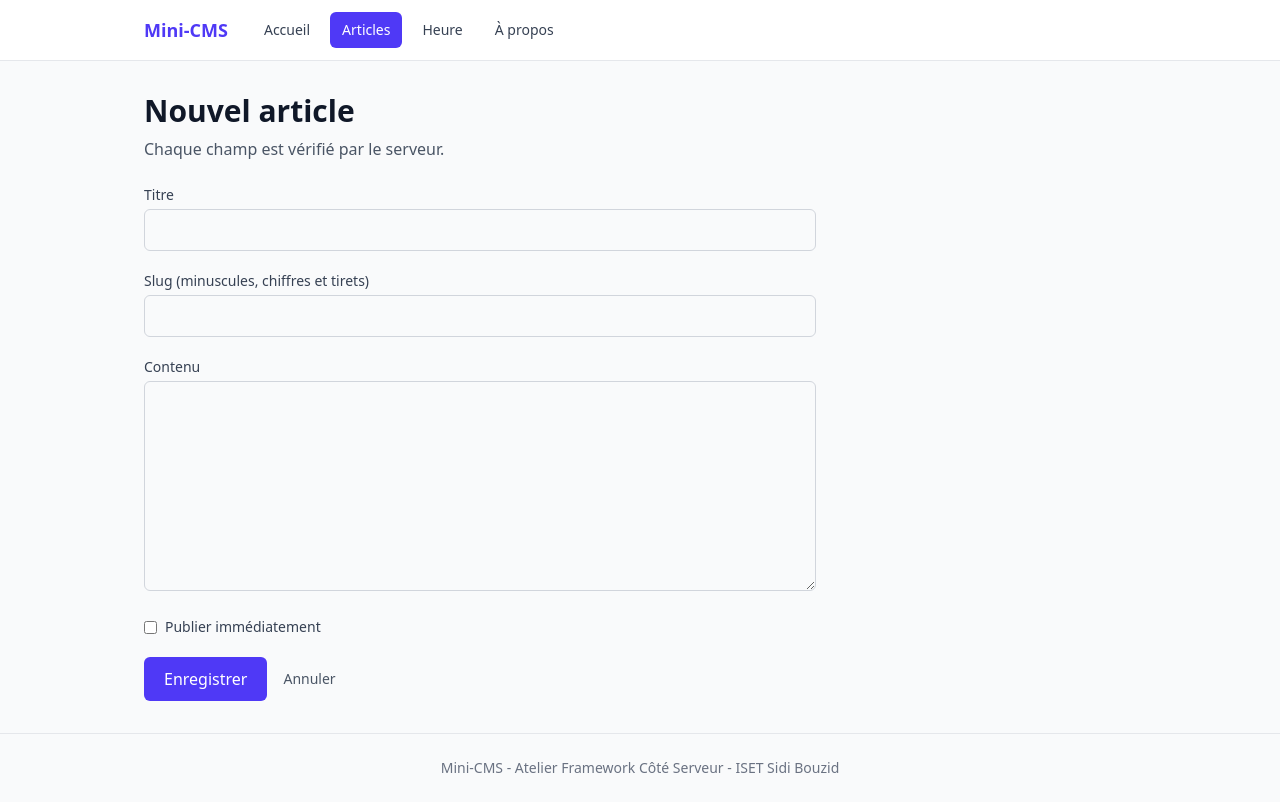
After one commit to maram595/exlaravel, a Laravel app: page /posts/create in a window 1280 px wide. The commit adds this page. Run offline with Laravel 12, Linux system fonts and the light colour scheme; style sheets or scripts are compiled from the project's sources.

Commit message:
Ajouter le formulaire de creation d'article

```diff
--- a/app/Http/Controllers/PostController.php
+++ b/app/Http/Controllers/PostController.php
@@ -5,6 +5,7 @@ namespace App\Http\Controllers;
 use App\Models\Post;
 use Illuminate\Http\Request;
 use Illuminate\View\View;
+use Illuminate\Http\RedirectResponse;
 
 class PostController extends Controller
 {
@@ -24,15 +25,29 @@ class PostController extends Controller
         ]);
     }
 
-    public function create()
-    {
-        //
-    }
 
-    public function store(Request $request)
-    {
-        //
-    }
+public function create(): View
+{
+    return view('posts.create');
+}
+
+public function store(Request $request): RedirectResponse
+{
+    $validated = $request->validate([
+        'title' => ['required', 'string', 'max:255'],
+        'slug' => ['required', 'string', 'max:255', 'regex:/^[a-z0-9-]+$/', 'unique:posts,slug'],
+        'body' => ['required', 'string', 'min:20'],
+        'is_published' => ['nullable', 'boolean'],
+    ]);
+
+    $validated['is_published'] = $request->boolean('is_published');
+    $validated['published_at'] = $validated['is_published'] ? now() : null;
+
+    $post = Post::create($validated);
+
+    return redirect()->route('posts.show', $post);
+}
+
 
     public function show(Post $post): View
     {
--- /dev/null
+++ b/resources/views/posts/create.blade.php
@@ -0,0 +1,50 @@
+
+<x-layout>
+    <x-slot:title>Nouvel article - Mini-CMS</x-slot:title>
+
+    <x-page-header title="Nouvel article" subtitle="Chaque champ est vérifié par le serveur." />
+
+    @if ($errors->any())
+        <x-alert type="error" title="Le formulaire contient des erreurs" class="mb-6 max-w-2xl">
+            Corrigez les champs signalés, puis envoyez à nouveau.
+        </x-alert>
+    @endif
+
+    <form method="POST" action="{{ route('posts.store') }}" class="max-w-2xl space-y-5">
+        @csrf
+
+        <div>
+            <label for="title" class="block text-sm font-medium text-gray-700">Titre</label>
+            <input type="text" id="title" name="title" value="{{ old('title') }}" class="mt-1 w-full rounded-md border border-gray-300 px-3 py-2">
+            @error('title')
+                <p class="mt-1 text-sm text-red-600">{{ $message }}</p>
+            @enderror
+        </div>
+
+        <div>
+            <label for="slug" class="block text-sm font-medium text-gray-700">Slug (minuscules, chiffres et tirets)</label>
+            <input type="text" id="slug" name="slug" value="{{ old('slug') }}" class="mt-1 w-full rounded-md border border-gray-300 px-3 py-2">
+            @error('slug')
+                <p class="mt-1 text-sm text-red-600">{{ $message }}</p>
+            @enderror
+        </div>
+
+        <div>
+            <label for="body" class="block text-sm font-medium text-gray-700">Contenu</label>
+            <textarea id="body" name="body" rows="8" class="mt-1 w-full rounded-md border border-gray-300 px-3 py-2">{{ old('body') }}</textarea>
+            @error('body')
+                <p class="mt-1 text-sm text-red-600">{{ $message }}</p>
+            @enderror
+        </div>
+
+        <div class="flex items-center gap-2">
+            <input type="checkbox" id="is_published" name="is_published" value="1" @checked(old('is_published'))>
+            <label for="is_published" class="text-sm text-gray-700">Publier immédiatement</label>
+        </div>
+
+        <div class="flex items-center gap-4">
+            <button type="submit" class="rounded-md bg-indigo-600 px-5 py-2.5 font-medium text-white hover:bg-indigo-700">Enregistrer</button>
+            <a href="{{ route('posts.index') }}" class="text-sm text-gray-600 hover:underline">Annuler</a>
+        </div>
+    </form>
+</x-layout>
--- a/resources/views/posts/index.blade.php
+++ b/resources/views/posts/index.blade.php
@@ -3,6 +3,7 @@
     <x-slot:title>{{ $heading }} - Mini-CMS</x-slot:title>
 
     <x-page-header :title="$heading" />
+    <a href="{{ route('posts.create') }}" class="inline-block mb-6 rounded-md bg-indigo-600 px-4 py-2 text-sm font-medium text-white hover:bg-indigo-700">Nouvel article</a>
 
     <div class="grid gap-6 md:grid-cols-2">
         @forelse ($posts as $post)
--- a/routes/web.php
+++ b/routes/web.php
@@ -13,4 +13,4 @@ Route::get('/posts/archive/{year}', [PostController::class, 'archive'])
     ->whereNumber('year')
     ->name('posts.archive');
 
-Route::resource('posts', PostController::class)->only(['index', 'show']);
+Route::resource('posts', PostController::class)->only(['index', 'show', 'create', 'store']);
```
